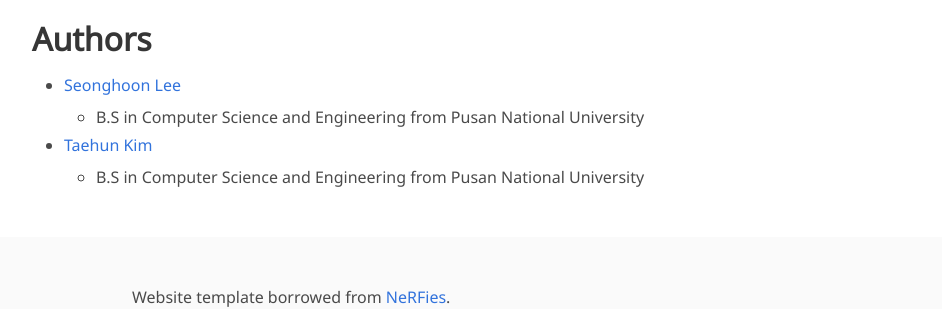
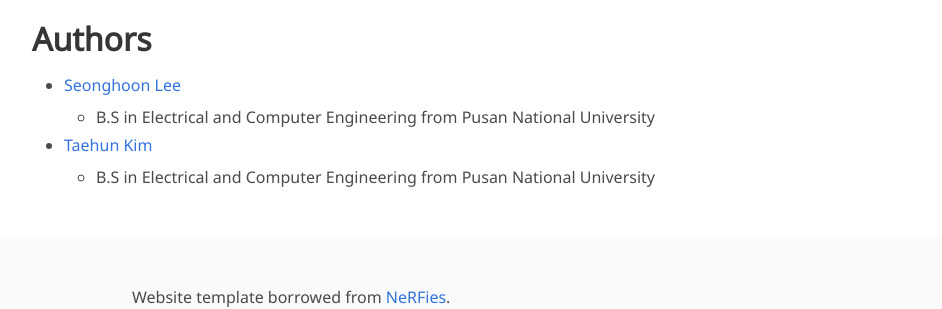
Before and after one commit to minchoCoin/capstone-team-24-page, a Jekyll site: the page built from index.md, in a window 1280 px wide and 900 px high, scrolled down 22988 px. Shown: the part 495-804 px from the top of the window, without its empty margins (128-1070 px from the left). Built offline with Jekyll 4.4.1, drawn with Linux system fonts in a browser that asks for light colours; some web fonts are replaced.

Commit message:
Update index.md

````diff
--- a/index.md
+++ b/index.md
@@ -324,6 +324,6 @@ We calculate precision, recall, precision at k, recall at k. Also, we draw the p
 ```
 # Authors
 - [Seonghoon Lee](https://github.com/NextrPlue)
-    - B.S in Computer Science and Engineering from Pusan National University
+    - B.S in Electrical and Computer Engineering from Pusan National University
 - [Taehun Kim](https://github.com/minchoCoin)
-    - B.S in Computer Science and Engineering from Pusan National University
+    - B.S in Electrical and Computer Engineering from Pusan National University
````
